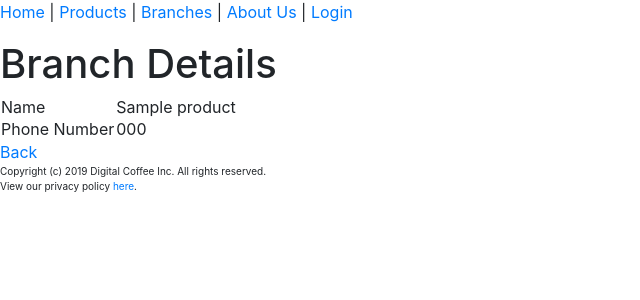
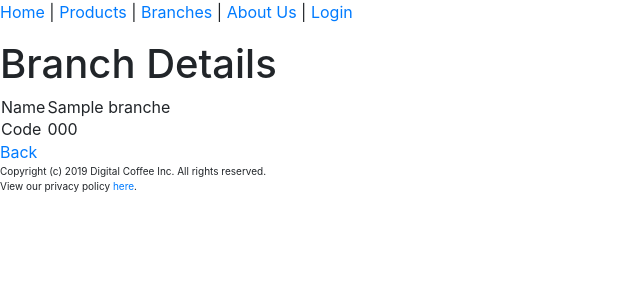
Before and after one commit to velascoeunice/ila-gang, a Flask app: page /branchdetails?code=000 in a window 1280 px wide. Shown: the top 300 px of the page, without its empty margins (0-640 px from the left). Run offline with Flask 2, Linux system fonts and the light colour scheme; a database or web service that is not in the repository returns one stand-in record (values such as "Sample title"); some libraries are stand-ins or nearby versions.

Commit message:
Flask IV

```diff
--- a/app.py
+++ b/app.py
@@ -47,7 +47,7 @@ def branches():
 @app.route('/branchdetails')
 def branchdetails():
     code = request.args.get('code', '')
-    branch = db.get_product(int(code))
+    branch = db.get_branch(code)
     return render_template('branchdetails.html', code=code, branch=branch)
 
 @app.route('/aboutus')
--- a/database.py
+++ b/database.py
@@ -32,7 +32,7 @@ def get_branch(code):
 
     branches = products_coll.find_one({"code":code})
 
-    return branches[code]
+    return branches
 
 def get_branches():
     branches_list = []
--- a/templates/branchdetails.html
+++ b/templates/branchdetails.html
@@ -2,7 +2,7 @@
         <h1>Branch Details</h1>
         <table>
             <tr><td>Name</td><td>{{ branch["name"] }}</td></tr>
-            <tr><td>Phone Number</td><td>{{ branch["phonenumber"] }}</td></tr>
+            <tr><td>Code</td><td>{{ branch["code"] }}</td></tr>
         </table>
         <a href="/branches">Back</a>
 {% include "footer.html" %}
```
